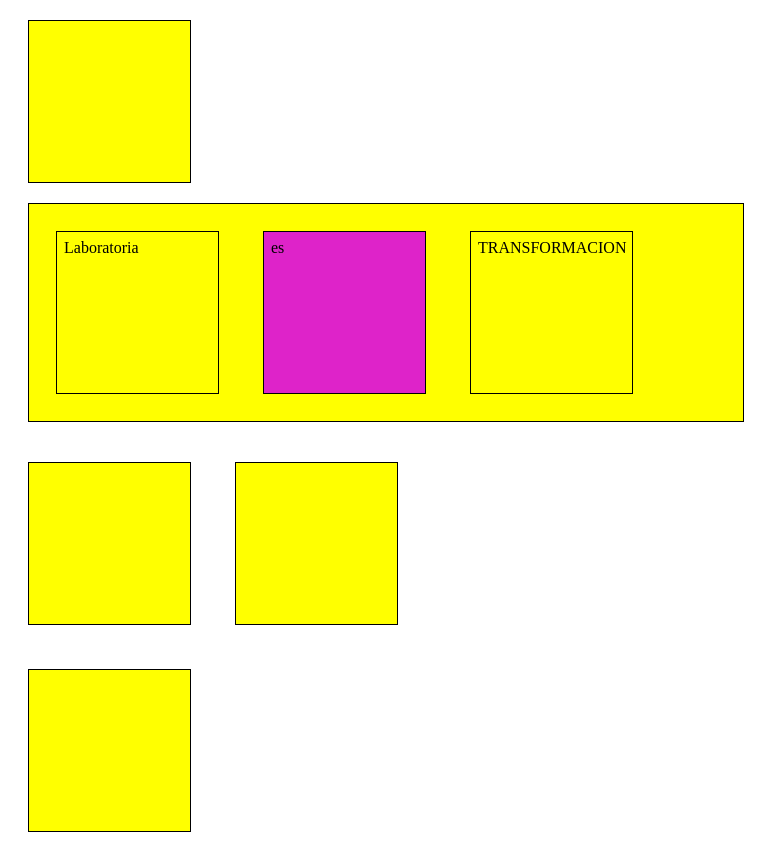
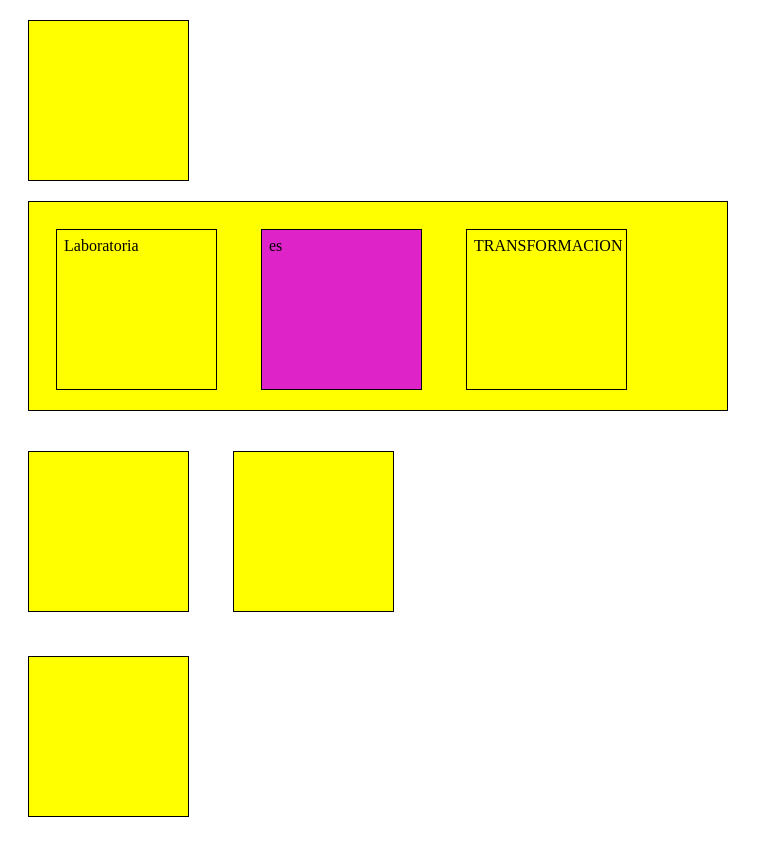
Before and after one commit to mgmp2/practiceDisplay, a plain HTML site: page index.html in a window 1280 px wide. Shown: the whole page, without its empty margins (0-779 px from the left). Drawn offline with Linux system fonts and the light colour scheme.

Commit message:
add box-sizing

```diff
--- a/css/main.css
+++ b/css/main.css
@@ -1,15 +1,18 @@
 div {
-  height: 147px;
-  width: 147px;
+  height: 161px;
+  width: 161px;
   margin: 20px;
   padding: 7px;
   background-color: yellow;
   border-style: solid;
   border-width: 1px;
+  box-sizing: border-box;
 }
 .second {
   width: 700px;
-  height: 203px;
+  height: 210px;
+  box-sizing: border-box;
+
 }
 .second > div {
   display: inline-block;
```
